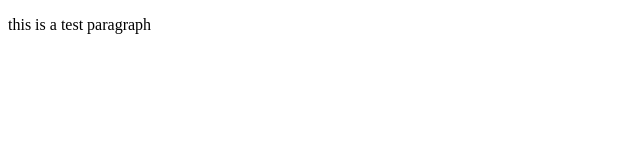
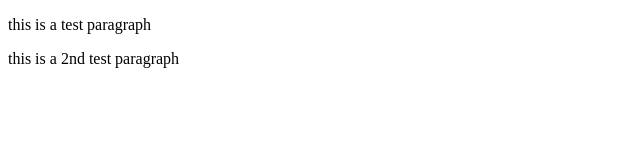
Before and after one commit to haidersdesk/test, a plain HTML site: page index.html in a window 1280 px wide. Shown: the whole page, without its empty margins (0-640 px from the left). Drawn offline with Linux system fonts and the light colour scheme.

Commit message:
Update index.html

```diff
--- a/index.html
+++ b/index.html
@@ -6,5 +6,6 @@
     </head>
      <body>
          <p>this is a test paragraph</p>
+           <p>this is a 2nd test paragraph</p>
      </body>
 </html>
```
